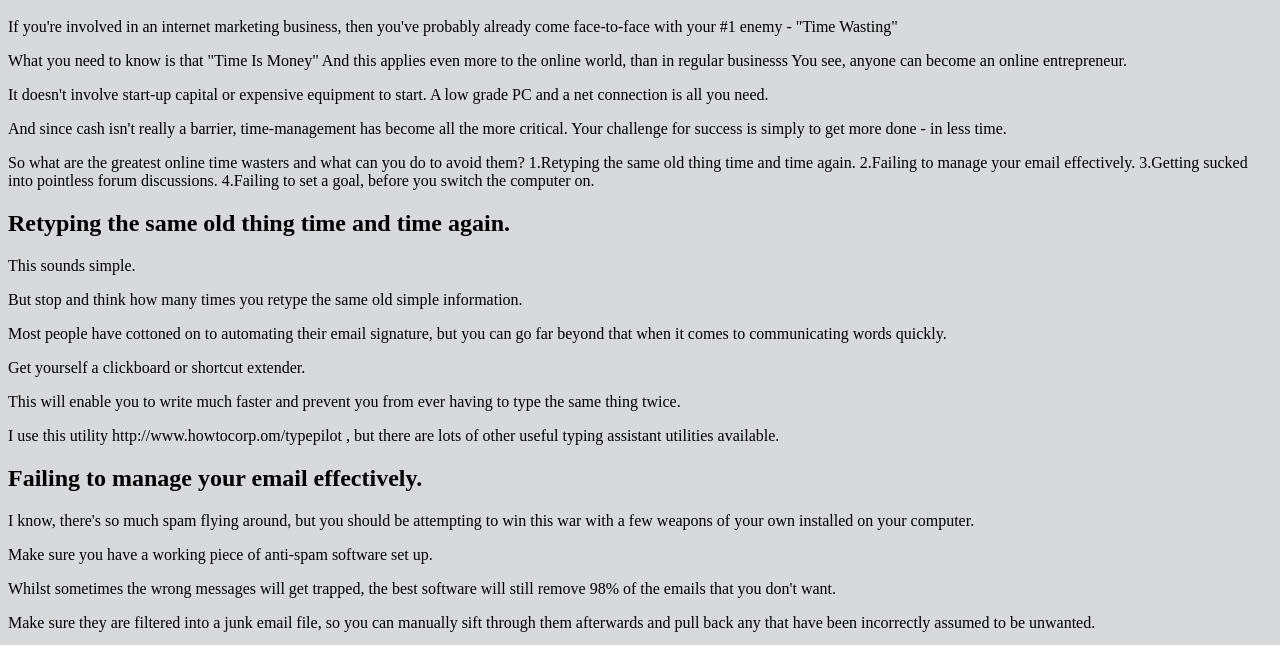
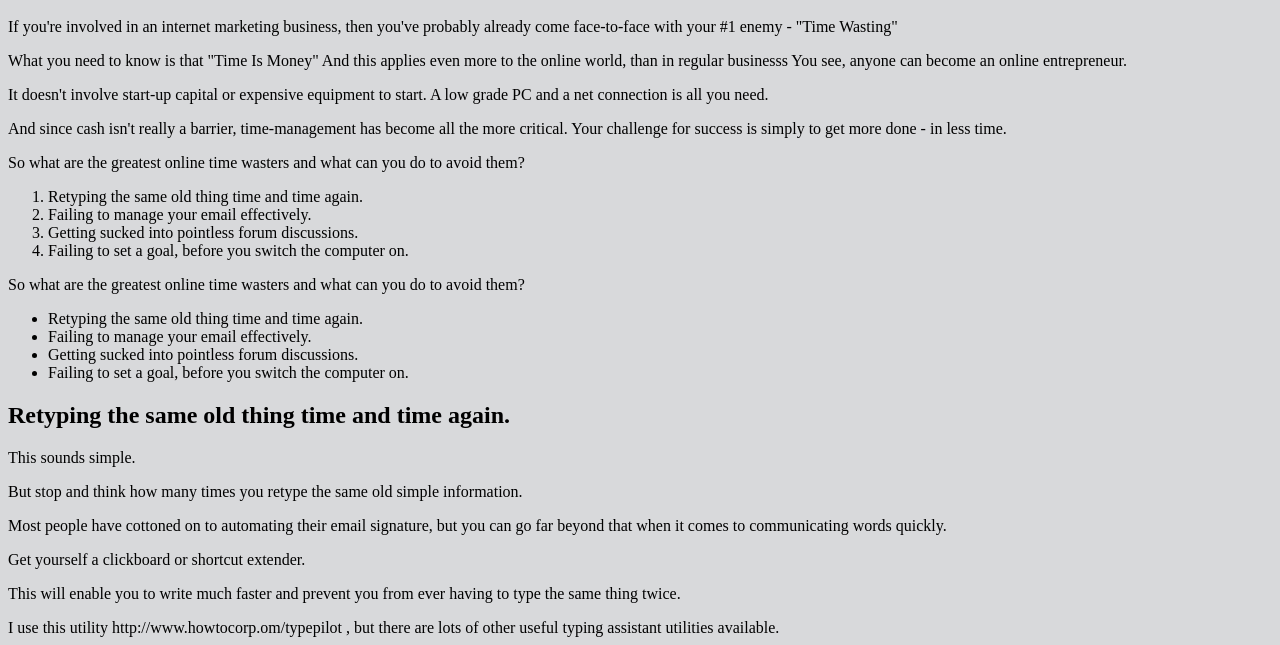
Before and after one commit to tedekusa/kursu_popova, a plain HTML site: page index.html in a window 1280 px wide. Shown: the part 120-765 px from the top of the page. Drawn offline with Linux system fonts and the light colour scheme.

Commit message:
Изучаем списки
с номером и с маркером

```diff
--- a/index.html
+++ b/index.html
@@ -16,11 +16,25 @@ You see, anyone can become an online entrepreneur.</p>
 A low grade PC and a net connection is all you need.</p>
 <p>And since cash isn't really a barrier, time-management has become all the more critical.
 Your challenge for success is simply to get more done - in less time.</p>
-<p>So what are the greatest online time wasters and what can you do to avoid them?
-1.Retyping the same old thing time and time again.
-2.Failing to manage your email effectively.
-3.Getting sucked into pointless forum discussions.
-4.Failing to set a goal, before you switch the computer on.</p>
+
+
+    <p>So what are the greatest online time wasters and what can you do to avoid them?</p>
+<ol>
+    <li>Retyping the same old thing time and time again.</li>
+    <li>Failing to manage your email effectively.</li>
+    <li>Getting sucked into pointless forum discussions.</li>
+    <li>Failing to set a goal, before you switch the computer on.</li>
+</ol>
+
+    <p>So what are the greatest online time wasters and what can you do to avoid them?</p>
+<ul>
+    <li>Retyping the same old thing time and time again.</li>
+    <li>Failing to manage your email effectively.</li>
+    <li>Getting sucked into pointless forum discussions.</li>
+    <li>Failing to set a goal, before you switch the computer on.</li>
+</ul>
+
+
 <h2>Retyping the same old thing time and time again.</h2>
 <p> This sounds simple.</p>
 <p> But stop and think how many times you retype the same old simple information.</p>
```
